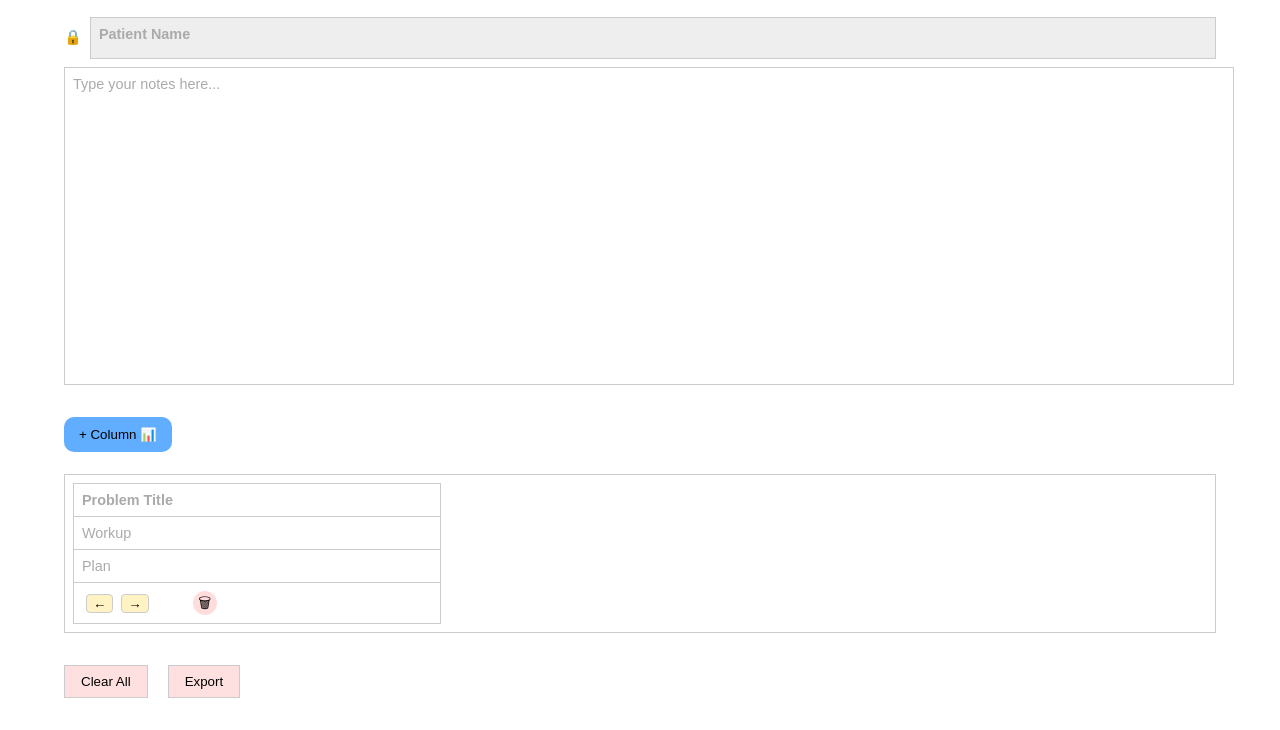
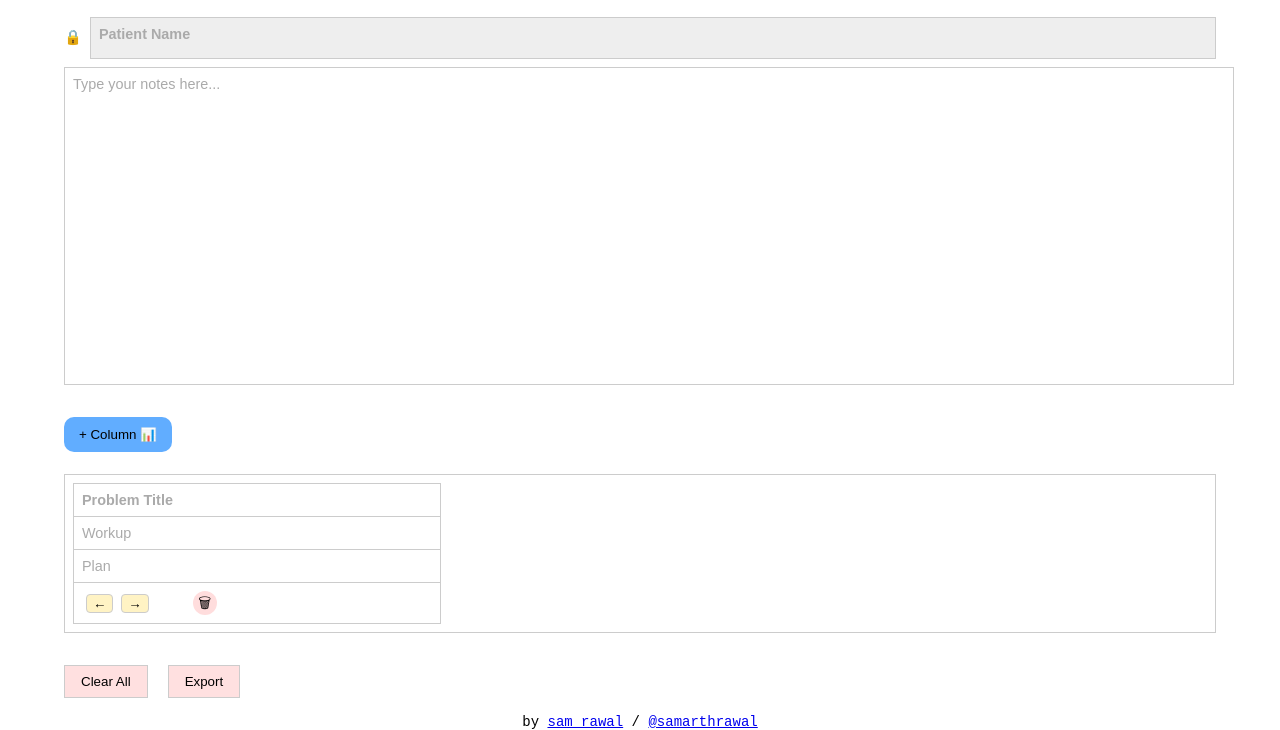
Before and after one commit to contextualmed/contextualmed.github.io, a plain HTML site: page admitpad/index.html in a window 1280 px wide. Shown: the part 71-801 px from the top of the page. Drawn offline with Linux system fonts and the light colour scheme; a web font is replaced by a local one.

Commit message:
admitpad

```diff
--- a/admitpad/index.html
+++ b/admitpad/index.html
@@ -402,5 +402,10 @@
       w.document.close();
     });
   </script>
+<footer>
+  <center style="font-family: monospace; font-size: 1.2em;">
+    by <a href="https://samrawal.com" target="_blank">sam rawal</a> / <a href="https://twitter.com/samarthrawal" target="_blank">@samarthrawal</a>
+  </center>
+</footer>
 </body>
 </html>
```
